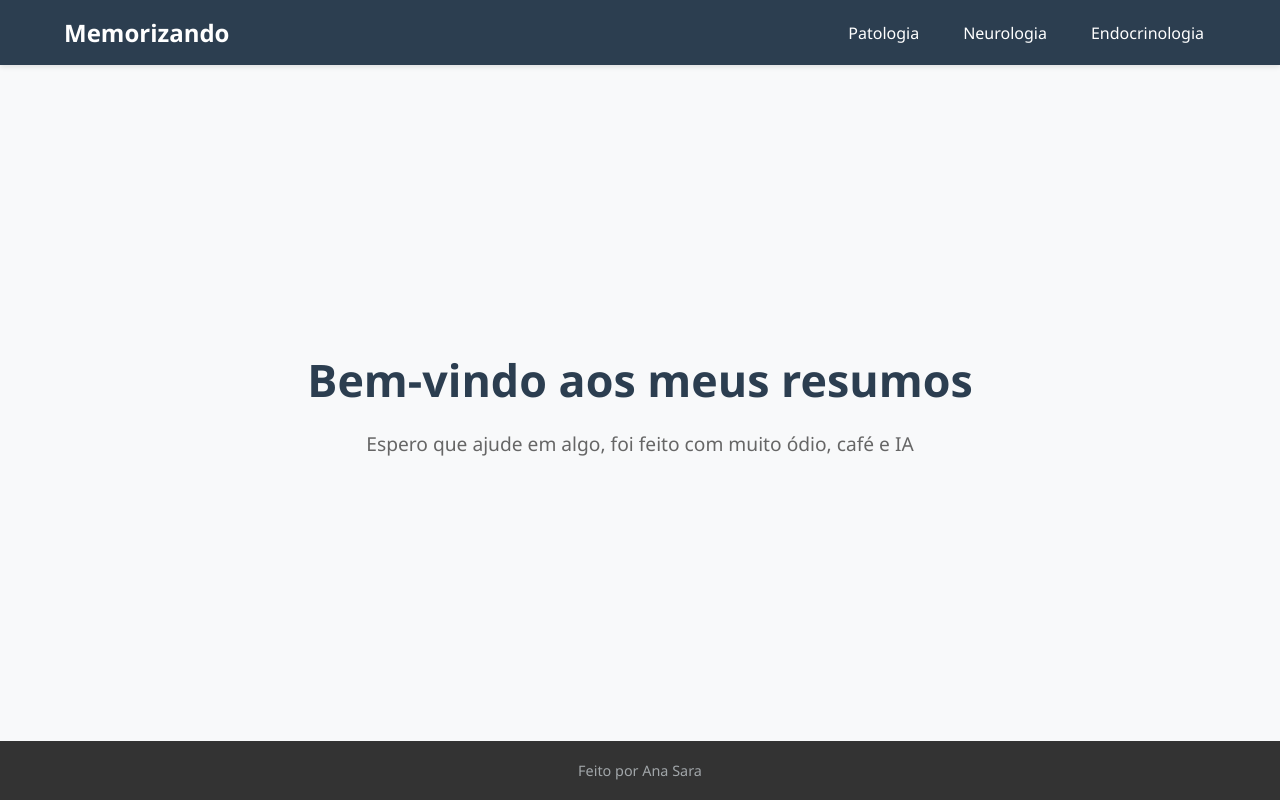
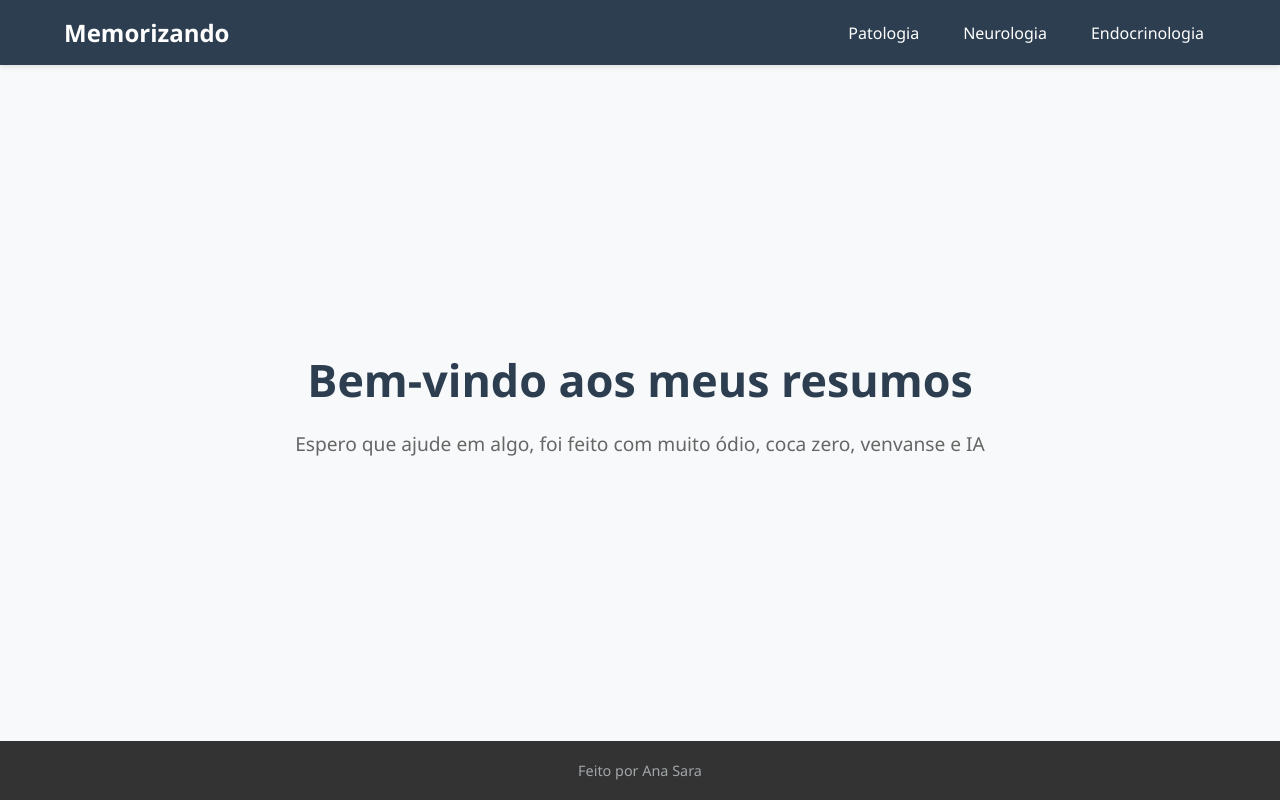
Before and after one commit to sarardc/Memorizzz, a plain HTML site: page index.html in a window 1280 px wide. Drawn offline with Linux system fonts and the light colour scheme.

Commit message:
Update text in index.html paragraph

```diff
--- a/index.html
+++ b/index.html
@@ -21,7 +21,7 @@
 
     <main>
         <h1>Bem-vindo aos meus resumos</h1>
-        <p>Espero que ajude em algo, foi feito com muito ódio, café e IA</p>
+        <p>Espero que ajude em algo, foi feito com muito ódio, coca zero, venvanse e IA</p>
     </main>
 
     <footer>
```
